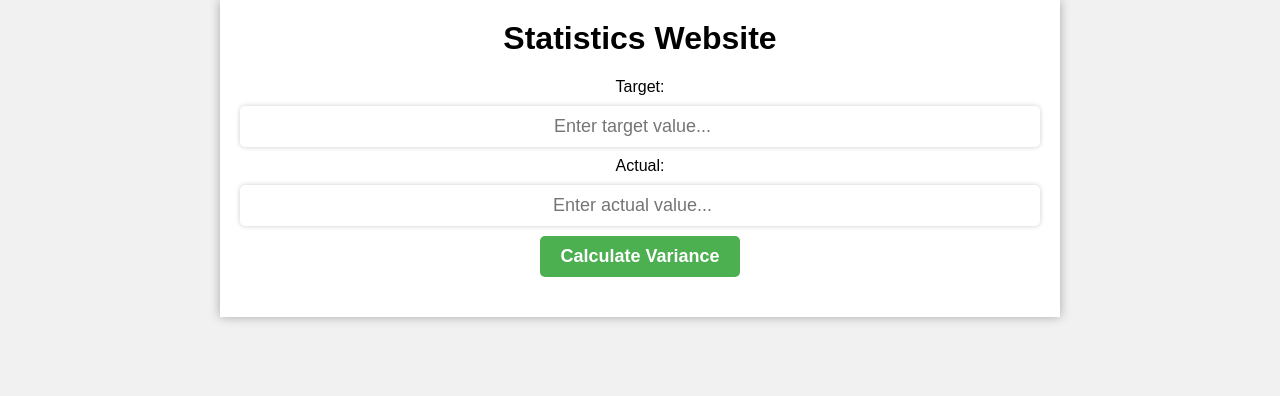
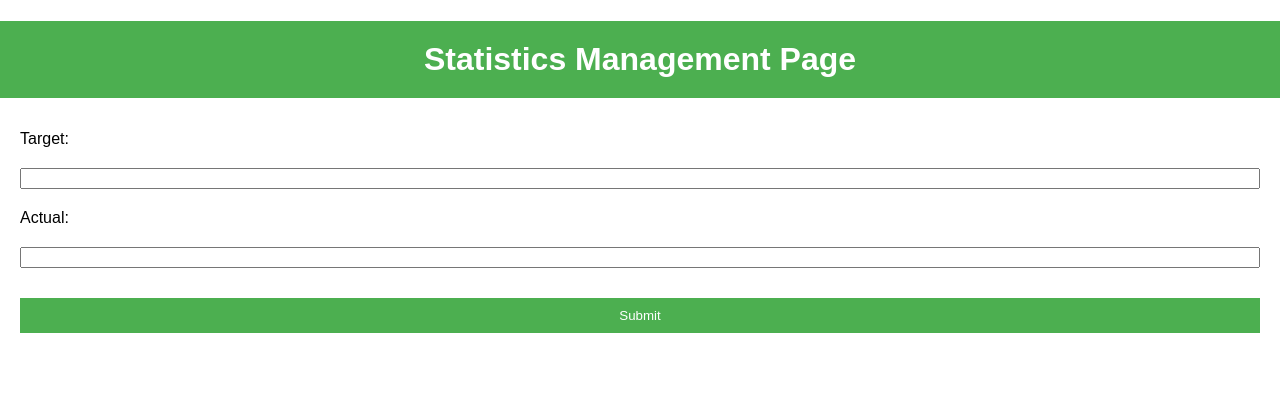
Before and after one commit to JPPG4/G4SupportSLAs, a plain HTML site: page index.html in a window 1280 px wide. Drawn offline with Linux system fonts and the light colour scheme.

Commit message:
Add files via upload

```diff
--- a/index.html
+++ b/index.html
@@ -1,71 +1,19 @@
 <!DOCTYPE html>
 <html>
 <head>
-	<title>Statistics Website</title>
-	<style>
-		body {
-			font-family: Arial, sans-serif;
-			margin: 0;
-			padding: 0;
-			background-color: #f1f1f1;
-		}
-		.container {
-			max-width: 800px;
-			margin: 0 auto;
-			padding: 20px;
-			background-color: #fff;
-			box-shadow: 0 0 10px rgba(0, 0, 0, 0.3);
-		}
-		h1 {
-			margin-top: 0;
-			text-align: center;
-		}
-		form {
-			display: flex;
-			flex-direction: column;
-			align-items: center;
-		}
-		input[type="number"] {
-			width: 100%;
-			padding: 10px;
-			margin: 10px 0;
-			border-radius: 5px;
-			border: none;
-			box-shadow: 0 0 5px rgba(0, 0, 0, 0.2);
-			box-sizing: border-box;
-			font-size: 18px;
-			text-align: center;
-		}
-		button[type="submit"] {
-			padding: 10px 20px;
-			background-color: #4CAF50;
-			color: #fff;
-			border: none;
-			border-radius: 5px;
-			cursor: pointer;
-			font-size: 18px;
-			font-weight: bold;
-		}
-		.result {
-			margin-top: 20px;
-			font-size: 24px;
-			font-weight: bold;
-			text-align: center;
-		}
-	</style>
+	<title>Statistics Management Page</title>
+	<link rel="stylesheet" type="text/css" href="style.css">
 </head>
 <body>
-	<div class="container">
-		<h1>Statistics Website</h1>
-		<form>
-			<label for="target">Target:</label>
-			<input type="number" id="target" placeholder="Enter target value...">
-			<label for="actual">Actual:</label>
-			<input type="number" id="actual" placeholder="Enter actual value...">
-			<button type="submit" onclick="calculateVariance()">Calculate Variance</button>
-		</form>
-		<div class="result" id="result"></div>
-	</div>
+	<h1>Statistics Management Page</h1>
+	<form>
+		<label for="target">Target:</label>
+		<input type="number" id="target" name="target" required>
+		<label for="actual">Actual:</label>
+		<input type="number" id="actual" name="actual" required>
+		<button type="button" id="submit-btn" onclick="calculate()">Submit</button>
+	</form>
+	<div id="result"></div>
 	<script src="script.js"></script>
 </body>
 </html>
--- a/script.js
+++ b/script.js
@@ -1,6 +1,7 @@
-function calculateVariance() {
-	var target = document.getElementById("target").value;
-	var actual = document.getElementById("actual").value;
-	var variance = ((actual - target) / target) * 100;
-	document.getElementById("result").innerHTML = "Variance: " + variance.toFixed(2) + "%";
+function calculate() {
+    let target = parseInt(document.getElementById("target").value);
+    let actual = parseInt(document.getElementById("actual").value);
+    let percentage = Math.round((actual / target) * 100);
+    let result = document.getElementById("result");
+    result.innerHTML = `Achievement: ${percentage}%`;
 }
--- /dev/null
+++ b/style.css
@@ -0,0 +1,40 @@
+body {
+    font-family: Arial, sans-serif;
+    margin: 0;
+}
+
+h1 {
+    background-color: #4CAF50;
+    color: white;
+    padding: 20px;
+    text-align: center;
+}
+
+form {
+    display: flex;
+    flex-direction: column;
+    margin: 20px;
+}
+
+label, input {
+    margin: 10px 0;
+}
+
+button {
+    background-color: #4CAF50;
+    border: none;
+    color: white;
+    cursor: pointer;
+    margin-top: 20px;
+    padding: 10px;
+}
+
+button:hover {
+    background-color: #3e8e41;
+}
+
+#result {
+    margin: 20px;
+    padding: 20px;
+    text-align: center;
+}
```
